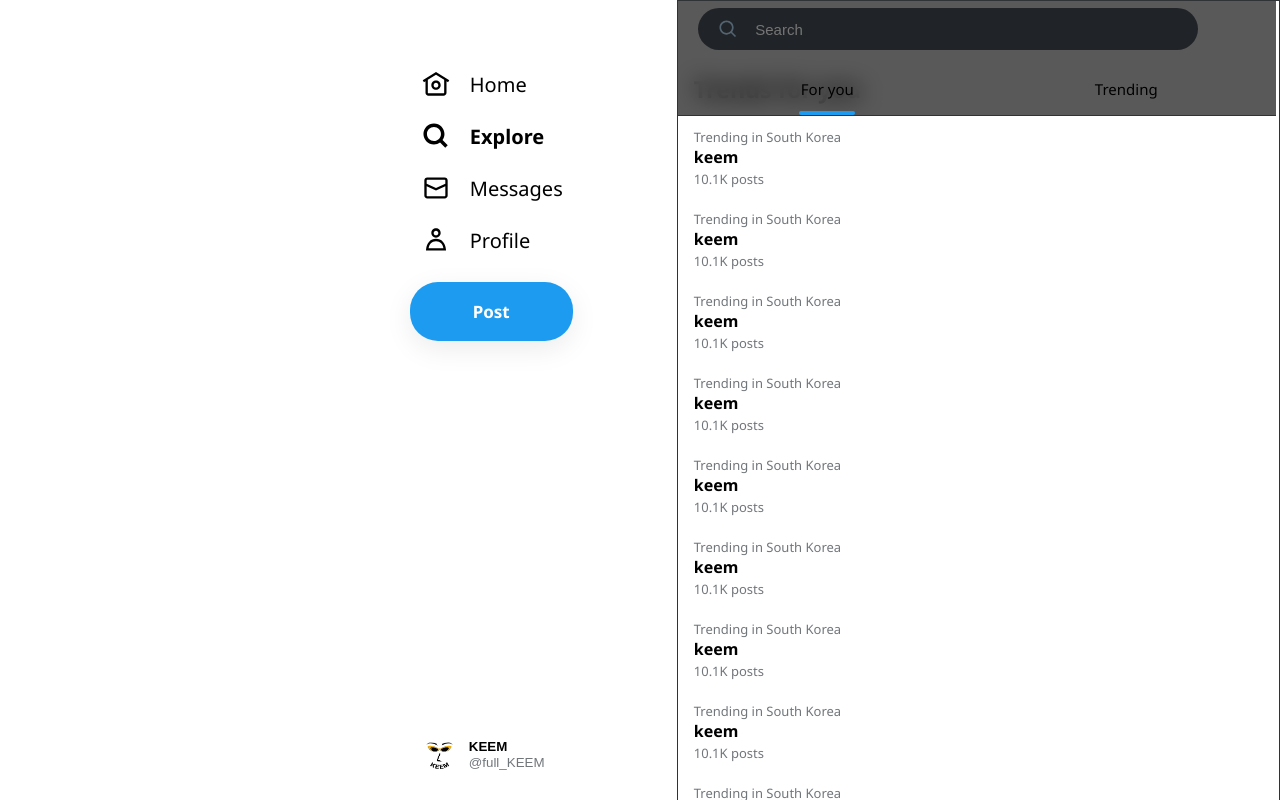
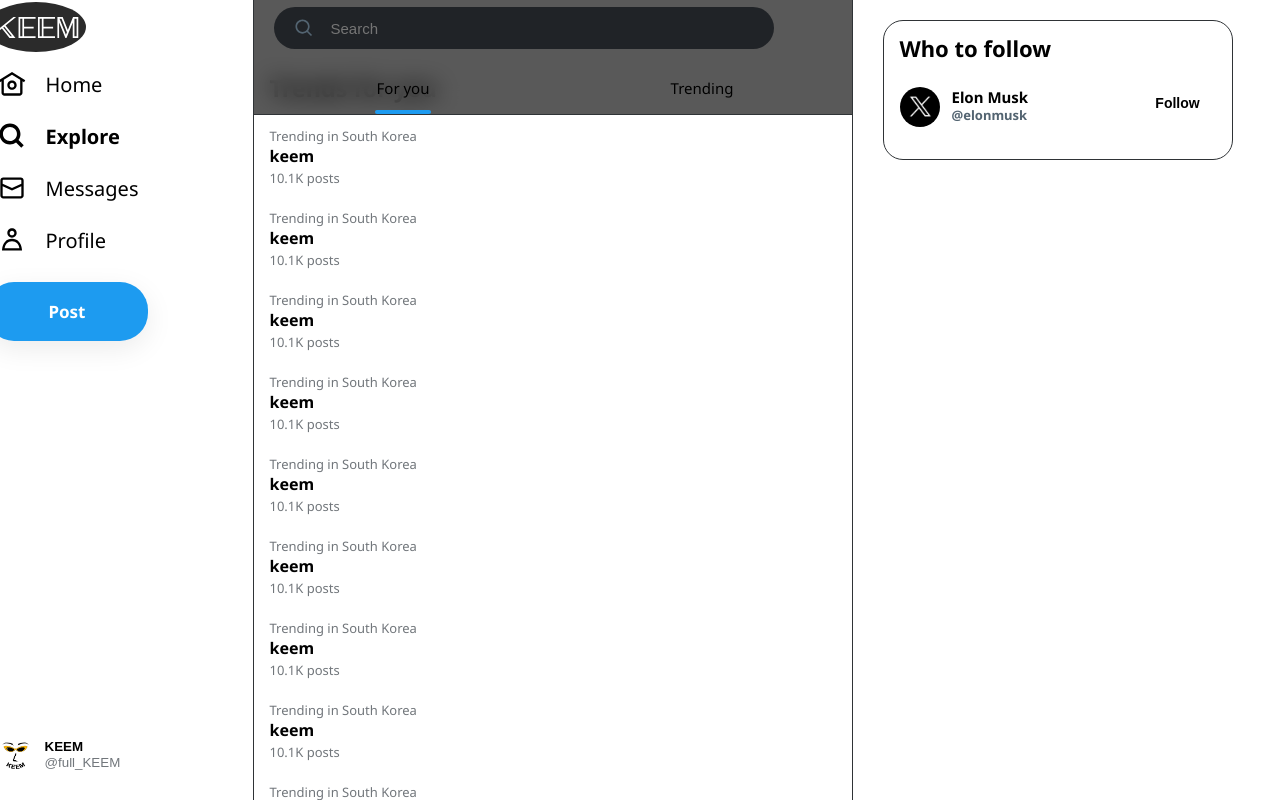
Before and after one commit to fullkeem/keem, a Next.js app: page /explore in a window 1280 px wide. Built offline with nearby package versions, Linux system fonts and the light colour scheme.

Commit message:
중첩 레이아웃 사용을 위해 현재 레이아웃 작업 중단점

```diff
--- a/src/app/(afterLogin)/_components/RightSection/rightSection.module.css
+++ b/src/app/(afterLogin)/_components/RightSection/rightSection.module.css
@@ -3,5 +3,8 @@
 }
 
 .trendFollow {
+  display: flex;
+  flex-direction: column;
+  gap: 15px;
   margin-top: 70px;
 }
--- a/src/app/(afterLogin)/_components/followRecommend/followRecommend.module.css
+++ b/src/app/(afterLogin)/_components/followRecommend/followRecommend.module.css
@@ -1,6 +1,7 @@
 .container {
   display: flex;
   flex-direction: column;
+  width: 350px;
   border: 1px solid rgb(47, 51, 54);
   border-radius: 20px;
   padding-bottom: 20px;
--- a/src/app/(afterLogin)/_components/trendList/trend.module.css
+++ b/src/app/(afterLogin)/_components/trendList/trend.module.css
@@ -4,7 +4,7 @@
   display: block;
 }
 .container:hover {
-  background-color: rgba(0, 0, 0, 0.03);
+  background-color: rgba(255, 255, 255, 0.03);
 }
 
 .title {
--- a/src/app/(afterLogin)/explore/explore.module.css
+++ b/src/app/(afterLogin)/explore/explore.module.css
@@ -1,7 +1,32 @@
 .container {
   position: relative;
   display: flex;
+  flex-direction: row;
+  width: 1050px;
+  justify-content: space-between;
+}
+
+.main {
+  display: flex;
   flex-direction: column;
-  width: inherit;
-  border: 1px solid rgb(47, 51, 54);
+  align-items: stretch;
+
+  width: 600px;
+  border-color: rgb(47, 51, 54);
+  border-right-width: 1px;
+  border-left-width: 1px;
+  border-left-style: solid;
+  border-right-style: solid;
 }
+@media all and (min-width: 687px) {
+  .main {
+    width: 600px;
+  }
+}
+
+.follow {
+  position: relative;
+  width: 350px;
+  margin-top: 20px;
+  margin-right: 70px;
+}
--- a/src/app/(afterLogin)/explore/page.tsx
+++ b/src/app/(afterLogin)/explore/page.tsx
@@ -2,12 +2,18 @@
 import ExploreSearchBar from "./_components/ExploreSearchBar";
 import ExploreTrendList from "./_components/ExploreTrendList";
 import ExploreHeader from "./_components/ExploreHeader";
+import FollowRecommend from "../_components/followRecommend/FollowRecommend";
 
 export default function Explore() {
   return (
     <div className={style.container}>
-      <ExploreHeader />
-      <ExploreTrendList />
+      <div className={style.main}>
+        <ExploreHeader />
+        <ExploreTrendList />
+      </div>
+      <div className={style.follow}>
+        <FollowRecommend />
+      </div>
     </div>
   );
 }
--- /dev/null
+++ b/src/app/(afterLogin)/messages/_components/ChatRoom.tsx
@@ -0,0 +1,3 @@
+export default function ChatRoom() {
+  return <div></div>;
+}
```
